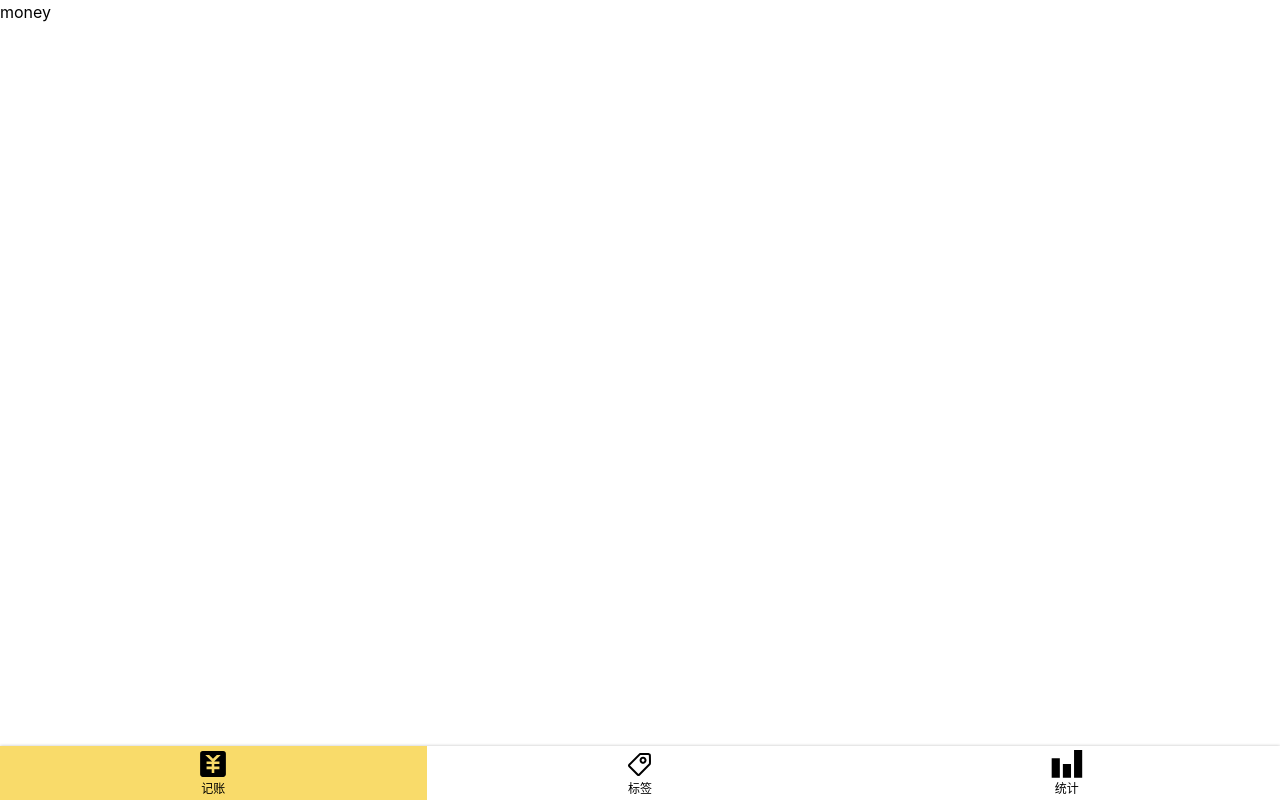
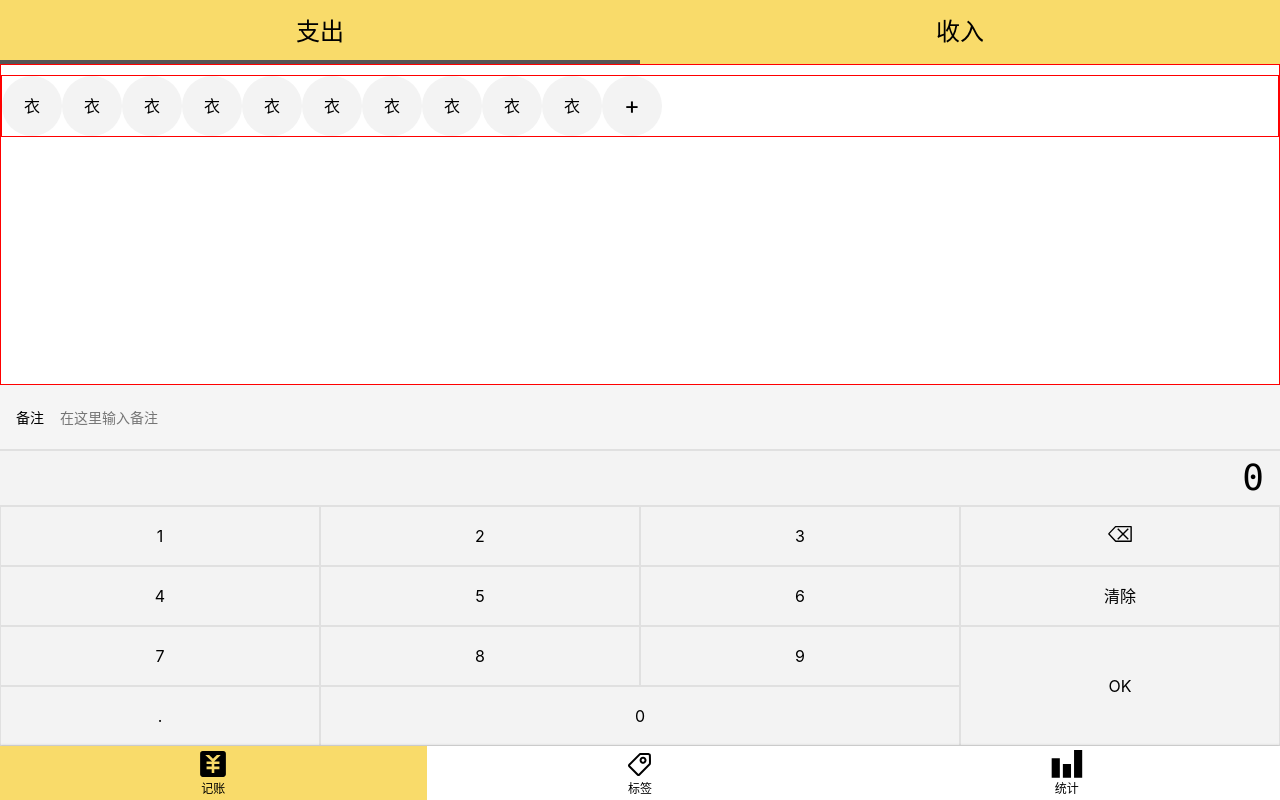
Before and after one commit to JessicaLiu0220/Accunting, a Vue app: page /#/money in a window 1280 px wide. Built offline with nearby package versions, Linux system fonts and the light colour scheme.

Commit message:
模块化money组件

```diff
--- a/public/index.html
+++ b/public/index.html
@@ -1,17 +1,25 @@
 <!DOCTYPE html>
 <html lang="">
+
 <head>
   <meta charset="utf-8">
   <meta http-equiv="X-UA-Compatible" content="IE=edge">
-    <meta name="viewport" content="width=device-width,initial-scale=1.0">
+  <meta name="viewport"
+    content="width=device-width,initial-scale=1,minimum-scale=1,maximum-scale=1,user-scalable=no,viewport-fit=cover">
+
   <link rel="icon" href="<%= BASE_URL %>favicon.ico">
-    <title><%= htmlWebpackPlugin.options.title %></title>
+  <title>
+    <%= htmlWebpackPlugin.options.title %>
+  </title>
 </head>
+
 <body>
   <noscript>
-      <strong>We're sorry but <%= htmlWebpackPlugin.options.title %> doesn't work properly without JavaScript enabled. Please enable it to continue.</strong>
+    <strong>We're sorry but <%= htmlWebpackPlugin.options.title %> doesn't work properly without JavaScript enabled.
+        Please enable it to continue.</strong>
   </noscript>
   <div id="app"></div>
   <!-- built files will be auto injected -->
 </body>
+
 </html>
--- a/src/components/Layout.vue
+++ b/src/components/Layout.vue
@@ -1,7 +1,7 @@
 <template>
   <div>
     <div class="layout-wrapper">
-      <div class="content">
+      <div class="content" :class="`${classPrefix}-content`">
         <slot />
       </div>
       <Nav />
@@ -11,6 +11,7 @@
 
 <script>
 export default {
+  props: ["classPrefix"],
   name: "Layout",
 };
 </script>
--- /dev/null
+++ b/src/components/Money/Notes.vue
@@ -0,0 +1,34 @@
+<template>
+  <div>
+    <label class="notes">
+      <span class="name">备注</span>
+      <input type="text" placeholder="在这里输入备注" />
+    </label>
+  </div>
+</template>
+
+<script lang="ts">
+export default {
+  name: "Notes",
+};
+</script>
+
+<style lang="scss" scoped>
+.notes {
+  font-size: 14px;
+  background: #f5f5f5;
+  padding-left: 16px;
+  display: flex;
+  align-items: center;
+  .name {
+    padding-right: 16px;
+  }
+  input {
+    height: 64px;
+    flex-grow: 1;
+    background: transparent;
+    border: none;
+    padding-right: 16px;
+  }
+}
+</style>
--- /dev/null
+++ b/src/components/Money/NumberPad.vue
@@ -0,0 +1,60 @@
+<template>
+  <div class="numberPad">
+    <div class="output">0</div>
+    <div class="buttons clearfix">
+      <button @click="outputNumber">1</button>
+      <button @click="outputNumber">2</button>
+      <button @click="outputNumber">3</button>
+      <button @click="remove"><Icon name="remove" /></button>
+      <button @click="outputNumber">4</button>
+      <button @click="outputNumber">5</button>
+      <button @click="outputNumber">6</button>
+      <button @click="clear">清除</button>
+      <button @click="outputNumber">7</button>
+      <button @click="outputNumber">8</button>
+      <button @click="outputNumber">9</button>
+      <button @click="ok" class="ok">OK</button>
+      <button @click="outputNumber">.</button>
+      <button @click="outputNumber" class="zero">0</button>
+    </div>
+  </div>
+</template>
+
+
+<style lang="scss" scoped>
+@import "~@/assets/style/helper.scss";
+.numberPad {
+  .output {
+    @extend %clearfix;
+    font-size: 36px;
+    font-family: Consolas, monospace;
+    padding: 0px 16px;
+    text-align: right;
+    background: $color-shadow;
+    border-top: 2px solid #e0e0e0;
+    border-bottom: 1px solid #e0e0e0;
+  }
+  .buttons {
+    @extend %clearfix;
+    > button {
+      width: 25%;
+      height: 60px;
+      float: left;
+      border: 0.5px solid #e0e0e0;
+
+      background: $color-shadow;
+      &.ok {
+        height: 120px;
+        float: right;
+      }
+      &.zero {
+        width: 50%;
+      }
+      .icon {
+        width: 24px;
+        height: 24px;
+      }
+    }
+  }
+}
+</style>
--- /dev/null
+++ b/src/components/Money/Tags.vue
@@ -0,0 +1,67 @@
+<template>
+  <div class="tags">
+    <ul class="current">
+      <li :class="selected">衣</li>
+      <li>衣</li>
+      <li>衣</li>
+      <li>衣</li>
+      <li>衣</li>
+      <li>衣</li>
+      <li>衣</li>
+      <li>衣</li>
+      <li>衣</li>
+      <li>衣</li>
+      <li class="add" @click="newTag">+</li>
+    </ul>
+    <!-- <div class="new">
+        <button>添加标签</button>
+      </div>
+    </div> -->
+  </div>
+</template>
+
+<script lang="ts">
+import Vue from "vue";
+import { Component, Prop } from "vue-property-decorator";
+@Component
+export default class Tags extends Vue {}
+</script>
+
+<style lang="scss" scoped>
+@import "~@/assets/style/helper.scss";
+.tags {
+  flex-grow: 2;
+  border: 1px solid red;
+  //   margin: auto;
+  > .current {
+    display: flex;
+    flex-wrap: wrap;
+    margin-top: 10px;
+    border: 1px solid red;
+    > li {
+      background: $color-shadow;
+      height: 60px;
+      width: 60px;
+      border-radius: 30px;
+      text-align: center;
+      line-height: 60px;
+      &.selected {
+        background: $color-highlight;
+      }
+    }
+    > .add {
+      font-size: 24px;
+    }
+  }
+  // > .new {
+  //   padding: 16px 0px;
+  //   padding-left: 16px;
+  //   > button {
+  //     background-color: transparent;
+  //     border: none;
+  //     color: #999999;
+  //     border-bottom: 1px solid;
+  //   }
+  // }
+}
+</style>
--- /dev/null
+++ b/src/components/Money/Types.vue
@@ -0,0 +1,54 @@
+<template>
+  <div>
+    <ul class="types">
+      <li :class="type === '-' && 'selected'" @click="selectType('-')">支出</li>
+      <li :class="type === '+' && 'selected'" @click="selectType('+')">收入</li>
+    </ul>
+  </div>
+</template>
+
+<script lang="ts">
+import Vue from "vue";
+import { Component, Prop, Watch } from "vue-property-decorator";
+@Component
+export default class Types extends Vue {
+  type = "-";
+  //   selectType(type: string) {
+  //     if (type !== "-" && type !== "+") {
+  //       throw new Error("type is unknown");
+  //     }
+  //     this.type = type;
+  //   }
+  //   @Watch("type")
+  //   onTypeChanged(value: string) {
+  //     this.$emit("update:value", value);
+  //   }
+}
+</script>
+
+<style lang="scss" scoped>
+@import "~@/assets/style/helper.scss";
+.types {
+  background-color: $color-highlight;
+  display: flex;
+  text-align: center;
+  > li {
+    width: 50%;
+    height: 64px;
+    display: flex;
+    justify-content: center;
+    font-size: 24px;
+    align-items: center;
+    position: relative;
+    &.selected::after {
+      content: "";
+      position: absolute;
+      left: 0px;
+      bottom: 0px;
+      width: 100%;
+      height: 4px;
+      background-color: #555555;
+    }
+  }
+}
+</style>
--- a/src/views/Money.vue
+++ b/src/views/Money.vue
@@ -1,22 +1,28 @@
 <template>
-  <Layout>money</Layout>
+  <Layout class-prefix="layout">
+    <Types />
+    <Tags />
+    <Notes />
+    <Number-pad />
+  </Layout>
 </template>
 
 <script lang="ts">
 import Vue from "vue";
-
-export default {};
+import NumberPad from "@/components/Money/NumberPad.vue";
+import { Component } from "vue-property-decorator";
+import Types from "@/components/Money/Types.vue";
+import Tags from "@/components/Money/Tags.vue";
+import Notes from "@/components/Money/Notes.vue";
+@Component({
+  components: { NumberPad, Types, Tags, Notes },
+})
+export default class Money extends Vue {}
 </script>
 
-<style scoped>
-.nav-wrapper {
-  border: 1px solid red;
+<style lang="scss">
+.layout-content {
   display: flex;
   flex-direction: column;
-  height: 100vh;
-}
-.content {
-  flex-grow: 1;
-  overflow: auto;
 }
 </style>
```
Lines whose indentation alone changed are shown as unchanged.
